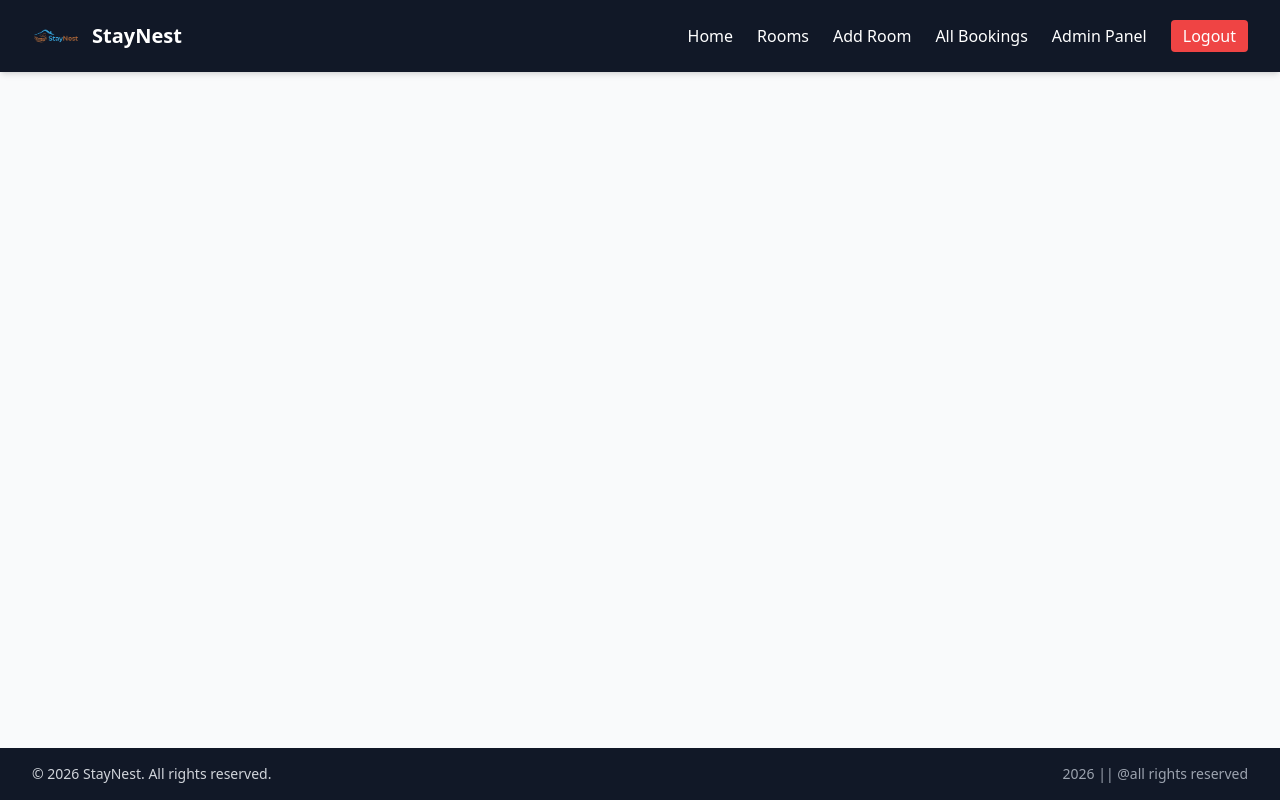
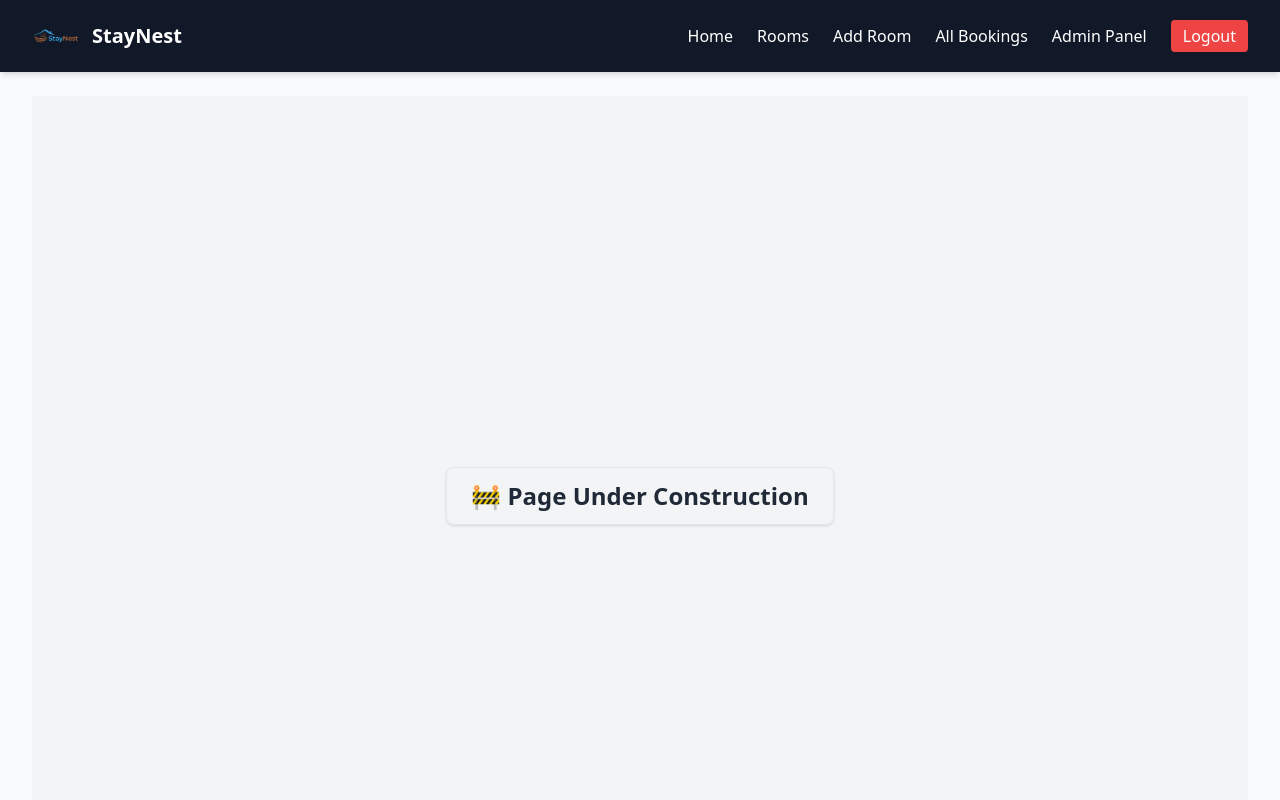
Before and after one commit to mohitchauhan1324325/Room_Rent_Avalability_System, a React (Vite) app in the folder frontend/: page /admin in a window 1280 px wide. Shown: the top 800 px of the page. Built offline with nearby package versions, Linux system fonts and the light colour scheme; no server answers; sample sign-in values are in the browser's storage.

Commit message:
feat: add AdminPanel and OwnerRooms pages; update routing and navbar links

```diff
--- a/frontend/src/App.jsx
+++ b/frontend/src/App.jsx
@@ -13,6 +13,8 @@ import LoginPage from './pages/LoginPage.jsx'
 import RegisterPage from './pages/RegisterPage.jsx'
 import ProtectedRoute from './components/ProtectedRoute.jsx'
 import UserBookingPage from './pages/UserBookingPage.jsx'
+import AdminPanelPage from './pages/AdminPanelPage.jsx'
+import OwnerRoomsPage from './pages/OwnerRoomsPage.jsx'
 
 const App = () => {
 
@@ -75,6 +77,24 @@ const App = () => {
               }
             />
 
+            <Route
+              path="/admin"
+              element={
+                <ProtectedRoute allowedRoles={["admin"]}>
+                  <AdminPanelPage />
+                </ProtectedRoute>
+              }
+            />
+
+            <Route
+              path="/my-rooms"
+              element={
+                <ProtectedRoute allowedRoles={["owner"]}>
+                  <OwnerRoomsPage />
+                </ProtectedRoute>
+              }
+            />
+
           </Routes>
         </Layout>
 
--- a/frontend/src/components/Navbar.jsx
+++ b/frontend/src/components/Navbar.jsx
@@ -28,7 +28,7 @@ const Navbar = () => {
 
         {/* USER */}
         {role === "user" && (
-          <Link to="/ManageBookings">My Bookings</Link>
+          <Link to="/UserBooking">My Bookings</Link>
         )}
 
         {/* OWNER */}
--- /dev/null
+++ b/frontend/src/pages/AdminPanelPage.jsx
@@ -0,0 +1,13 @@
+import React from 'react'
+
+const AdminPanelPage = () => {
+    return (
+        <div class="flex items-center justify-center min-h-screen bg-gray-100">
+            <p class="text-2xl font-bold text-gray-800 border px-6 py-3 rounded-lg shadow">
+                🚧 Page Under Construction
+            </p>
+        </div>
+    )
+}
+
+export default AdminPanelPage
--- /dev/null
+++ b/frontend/src/pages/OwnerRoomsPage.jsx
@@ -0,0 +1,13 @@
+import React from 'react'
+
+const OwnerRoomsPage = () => {
+    return (
+        <div class="flex items-center justify-center min-h-screen bg-gray-100">
+            <p class="text-2xl font-bold text-gray-800 border px-6 py-3 rounded-lg shadow">
+                🚧 Page Under Construction
+            </p>
+        </div>
+    )
+}
+
+export default OwnerRoomsPage
```
